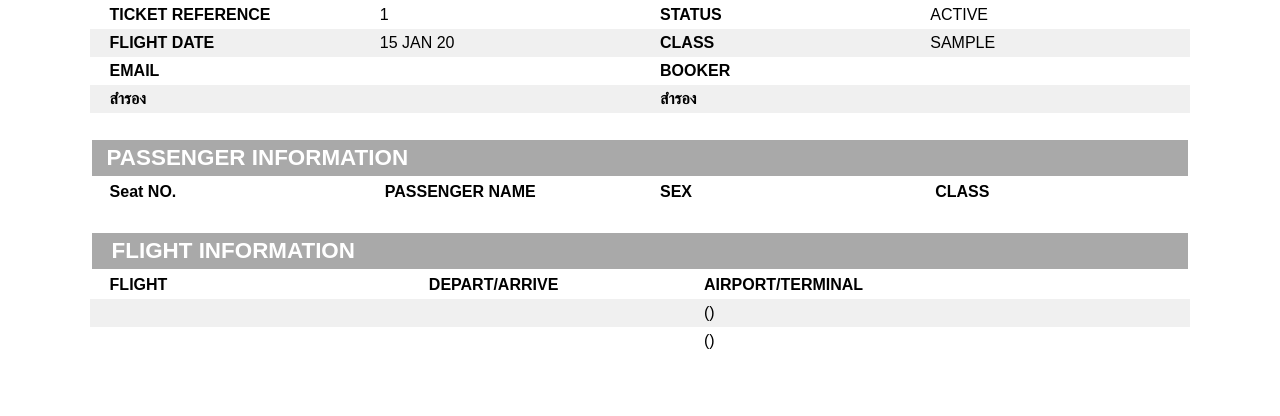
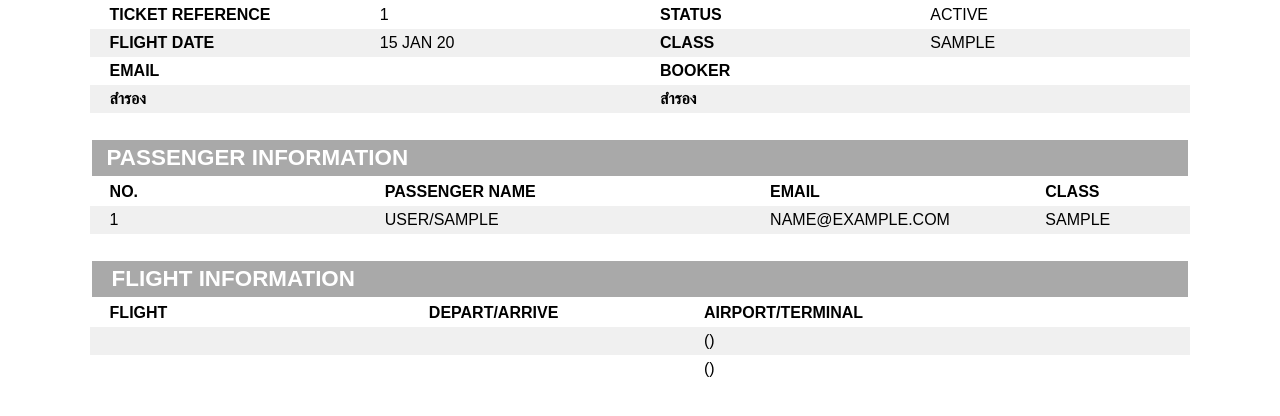
Before and after one commit to NopKorawit/Flight4U_CPE327_CPE231_project, a Django app: page /ticket/pdf/1 in a window 1280 px wide. Shown: the part 210-626 px from the top of the page. Run offline with Django 3.2, Linux system fonts and the light colour scheme; tables that the repository leaves empty hold one stand-in row (values such as "Sample post"); lists and menus that the app fills with data are empty.

Commit message:
TICKET UPDATE

```diff
--- a/flight_booking/models.py
+++ b/flight_booking/models.py
@@ -6,7 +6,8 @@
 # Create your models here.
 
 class Passenger(models.Model):
-    id_no = models.CharField(max_length=20, primary_key=True) # id card/passport nunmber
+    ticket_id = models.CharField(max_length=20, primary_key=True) # lineitem
+    id_no = models.CharField(max_length=20) # id card/passport nunmber
     first_name = models.CharField(max_length=30)
     last_name = models.CharField(max_length=30)
     phone_no = models.CharField(max_length=10)
@@ -20,8 +21,6 @@
 
 class Ticket(models.Model):
     ticket_id = models.CharField(max_length=10, primary_key=True)
-    seat_no = models.CharField(max_length=5)
-    id_no = models.CharField(max_length=15)
     flight_id = models.CharField(max_length=5)
     departure_date = models.DateField()
     flight_class = models.CharField(max_length=10)
--- a/flight_booking/templates/ticket.html
+++ b/flight_booking/templates/ticket.html
@@ -58,25 +58,26 @@
         </table>
         <table cellspacing='0'>
             <tr class="tr-odd">
-                <th>Seat NO.</th>
+                <th>NO.</th>
                 <th>PASSENGER NAME</th>
-                <th>SEX</th>
+                <th>EMAIL</th>
                 <th>CLASS</th>
             </tr>
-            {% for passenger in ticket1.passengers.all %}
+            {% for lineitem in passenger %}
+
                 {% if forloop.counter|divisibleby:2 %}
                     <tr class="tr-odd">
                         <td style="width: 20%; padding-left: 20px;">{{forloop.counter}}</td>
-                        <td style="width: 35%; padding-left: 20px;">{{passenger.last_name | upper}}/{{passenger.first_name | upper}}</td>
-                        <td style="width: 20%; padding-left: 20px;">{{passenger.gender | upper}}</td>
-                        <td style="width: 25%; padding-left: 20px;">{{ticket1.seat_class | upper}}</td>
+                        <td style="width: 35%; padding-left: 20px;">{{lineitem.last_name | upper}}/{{lineitem.first_name | upper}}</td>
+                        <td style="width: 20%; padding-left: 20px;">{{lineitem.email | upper}}</td>
+                        <td style="width: 25%; padding-left: 20px;">{{ticket.flight_class | upper}}</td>
                     </tr>
                 {% else %}
                     <tr class="tr-even">
                         <td style="width: 20%; padding-left: 20px;">{{forloop.counter}}</td>
-                        <td style="width: 35%; padding-left: 20px;">{{passenger.last_name | upper}}/{{passenger.first_name | upper}}</td>
-                        <td style="width: 20%; padding-left: 20px;">{{passenger.gender | upper}}</td>
-                        <td style="width: 25%; padding-left: 20px;">{{ticket1.seat_class | upper}}</td>
+                        <td style="width: 35%; padding-left: 20px;">{{lineitem.last_name | upper}}/{{lineitem.first_name | upper}}</td>
+                        <td style="width: 20%; padding-left: 20px;">{{lineitem.email | upper}}</td>
+                        <td style="width: 25%; padding-left: 20px;">{{ticket.flight_class | upper}}</td>
                     </tr>
                 {% endif %}
             {% endfor %}
@@ -104,30 +105,6 @@
                 <td style="width: 49%; padding-left: 20px;">{{ticket1.flight.destination.airport | upper}} ({{ticket1.flight.destination.code | upper}})</td>
             </tr>
         </table>
-        {% if ticket2 %}
-            <div>
-                <hr style="height: .1px; border: 0; background-color: grey;" noshade>
-                <table style="margin-top: 0;" cellspacing='0'>
-                    <tr class="tr-odd">
-                        <th>FLIGHT</th>
-                        <th>DEPART/ARRIVE</th>
-                        <th>AIRPORT/TERMINAL</th>
-                    </tr>
-                    <tr class="tr-even">
-                        <td style="padding-left: 20px; width: 29%;">{{ticket2.flight.airline | upper}}<br>{{ticket2.flight.plane | upper}}</td>
-                        <td style="padding-left: 20px; width: 22%;">{{ticket2.flight_ddate | date:'d M y' | upper}}<br>{{ticket2.flight.depart_time | time:'Hi'}}</td>
-                        <td style="padding-left: 20px; width: 49%;">{{ticket2.flight.origin.airport | upper}} ({{ticket2.flight.origin.code | upper}})</td>
-                    </tr>
-                    <tr class="tr-odd">
-                        <td style="padding-left: 20px; width: 29%;"></td>
-                        <td style="padding-left: 20px; width: 22%;">{{ticket2.flight_adate | date:'d M y' | upper}}<br>{{ticket2.flight.arrival_time | time:'Hi'}}</td>
-                        <td style="padding-left: 20px; width: 49%;">{{ticket2.flight.destination.airport | upper}} ({{ticket2.flight.destination.code | upper}})</td>
-                    </tr>
-                </table>
-                <hr style="height: .1px; border: 0; background-color: grey;" noshade>
-            </div>
-        {% endif %}
-        <!---->
     </div>
 
 
--- a/flight_booking/views.py
+++ b/flight_booking/views.py
@@ -329,12 +329,12 @@
     def get(self, request, pk):
         ticket_id = pk
 
-        ticket = list(Ticket.objects.filter(ticket_id=ticket_id).values('ticket_id', 'seat_no', 'id_no','flight_id','departure_date','flight_class','status'))
-        # passenger = list(Passenger.objects.select_related('product_code').filter(invoice_no=invoice_no).order_by('item_no').values("item_no","invoice_no","product_code","product_code__name","product_code__units","unit_price","quantity","product_total"))
+        ticket = list(Ticket.objects.filter(ticket_id=ticket_id).values('ticket_id','flight_id','departure_date','flight_class','status'))
+        passenger = list(Passenger.objects.filter(ticket_id=ticket_id).order_by('id_no').values("id_no","ticket_id","first_name","last_name","phone_no","email"))
 
         data = dict()
         data['ticket'] = ticket[0]
-        # data['invoicelineitem'] = invoicelineitem
+        data['passenger'] = passenger
 
         response = JsonResponse(data)
         response["Access-Control-Allow-Origin"] = "*"
@@ -353,12 +353,12 @@
     def get(self, request, pk):
         ticket_id = pk
 
-        ticket = list(Ticket.objects.filter(ticket_id=ticket_id).values('ticket_id', 'seat_no', 'id_no','flight_id','departure_date','flight_class','status'))
-        # invoice_line_item = list(InvoiceLineItem.objects.select_related('product_code').filter(invoice_no=invoice_no).order_by('invoice_no').values("invoice_no","product_code","product_code__name","unit_price","quantity","product_total"))
+        ticket = list(Ticket.objects.filter(ticket_id=ticket_id).values('ticket_id','flight_id','departure_date','flight_class','status'))
+        passenger = list(Passenger.objects.filter(ticket_id=ticket_id).order_by('id_no').values("id_no","ticket_id","first_name","last_name","phone_no","email"))
 
         data = dict()
         data['ticket'] = ticket[0]
-        # data['invoicelineitem'] = invoice_line_item
+        data['passenger'] = passenger
 
         #return JsonResponse(data)
         return render(request, 'ticket.html', data)
```
